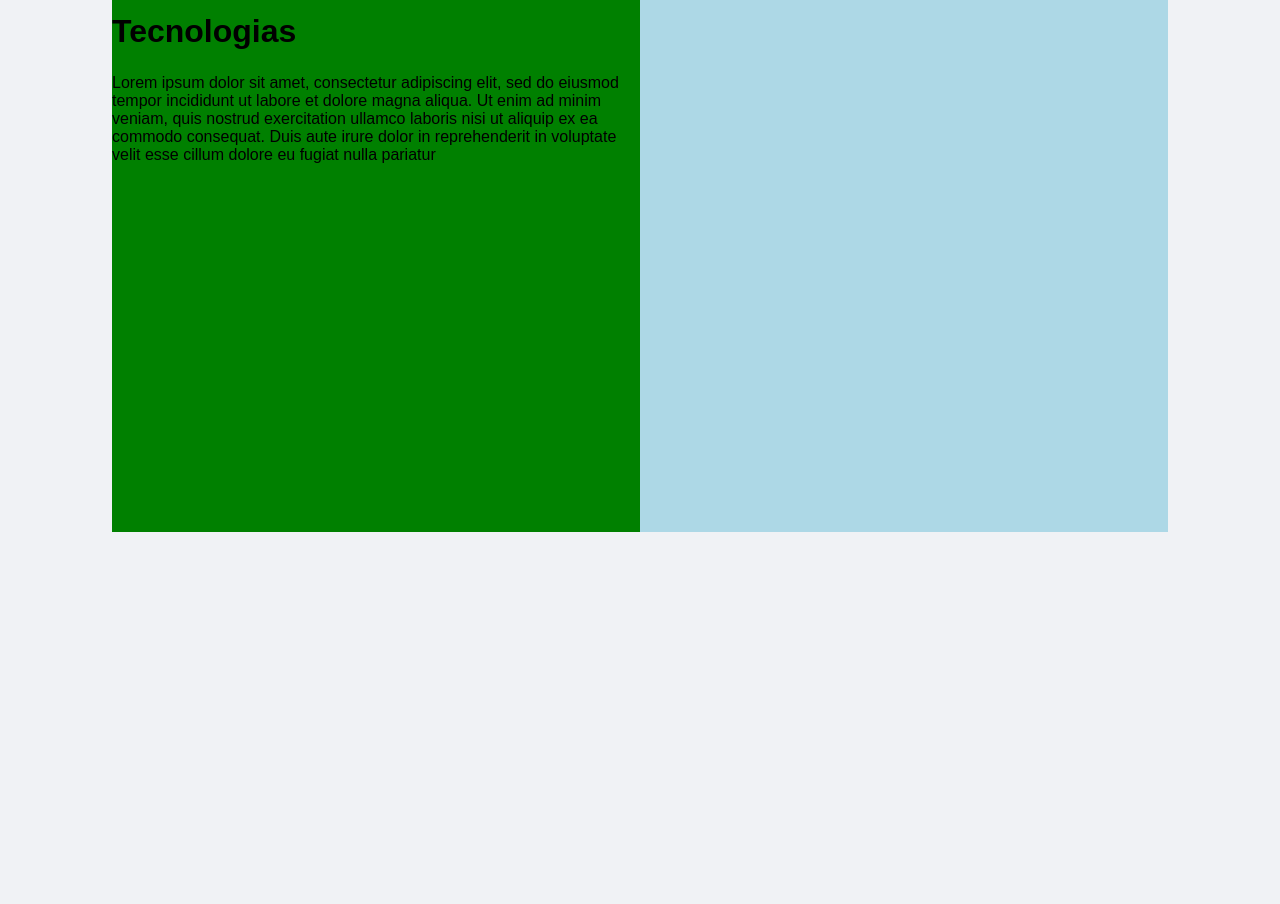
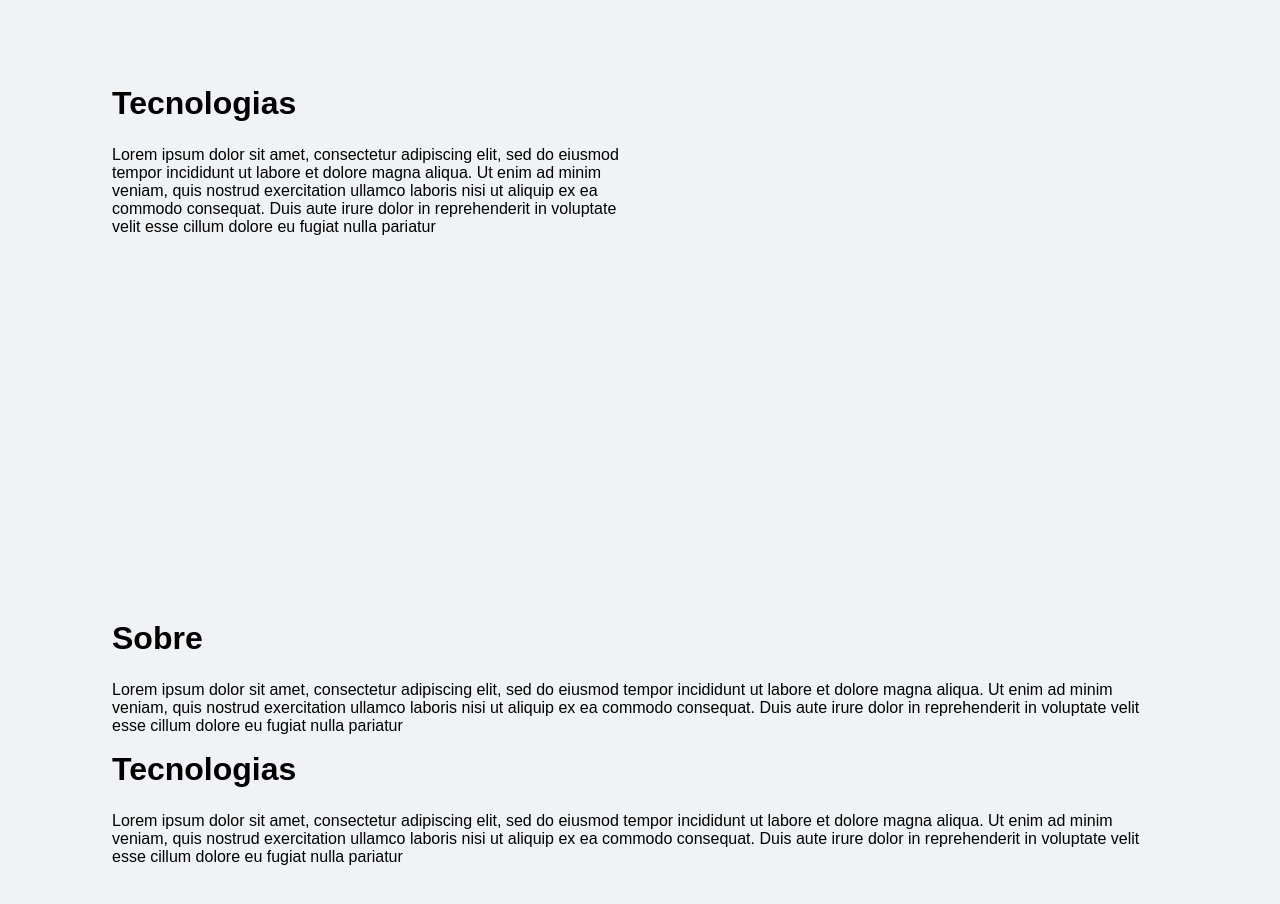
Before and after one commit to eugeniol2/MainPortfolio, a React (Create React App) app: page / in a window 1280 px wide. Shown: the part 1140-2044 px from the top of the page. Before the commit the page ends 1672 px from the top, so only its background shows below. Built offline with nearby package versions, Linux system fonts and the light colour scheme.

Commit message:
Refactor: folder structure

```diff
--- a/src/App.tsx
+++ b/src/App.tsx
@@ -1,7 +1,7 @@
 import React from 'react';
-import { HomeContent } from './components/HomeContent';
+import { Home } from './View/Home';
 
-import { NavigationBar } from './components/navigationBar';
+import { NavigationBar } from './components/NavigationBar';
 
 import { GlobalStyle, MainContainer } from './styles/global';
 
@@ -9,7 +9,7 @@ const App: React.FC = () => {
   return (
     <MainContainer>
       <NavigationBar />
-      <HomeContent />
+      <Home />
       <GlobalStyle />
     </MainContainer>
   );
--- a/src/components/AboutContent/index.tsx
+++ b/src/Pages/AboutPage/index.tsx
@@ -1,9 +1,9 @@
 import React from 'react';
 import { PageContainer } from '../../styles/global';
-import { TextBox } from '../TextBox';
+import { TextBox } from '../../components/TextBox';
 import { Container } from './styles';
 
-export const AboutContent = (): JSX.Element => {
+export const AboutPage = (): JSX.Element => {
   return (
     <PageContainer>
       <Container>
--- a/src/components/AboutContent/styles.ts
+++ b/src/Pages/AboutPage/styles.ts
@@ -2,11 +2,9 @@ import styled from 'styled-components';
 
 export const Container = styled.div`
   width: 50%;
-  background-color: red;
   display: flex;
   flex-direction: column;
   justify-content: start;
   gap: 98px;
   height: 100vh;
-  background-color: green;
 `;
--- /dev/null
+++ b/src/Pages/ExperiencePage/index.tsx
@@ -0,0 +1,30 @@
+import React from 'react';
+import { PageContainer } from '../../styles/global';
+import { TextBox } from '../../components/TextBox';
+import { Container } from './styles';
+
+export const ExperiencePage = (): JSX.Element => {
+  return (
+    <PageContainer>
+      <Container>
+        <TextBox
+          title="Sobre"
+          text="Lorem ipsum dolor sit amet, consectetur adipiscing elit, sed do eiusmod
+  tempor incididunt ut labore et dolore magna aliqua. Ut enim ad minim
+  veniam, quis nostrud exercitation ullamco laboris nisi ut aliquip ex ea
+  commodo consequat. Duis aute irure dolor in reprehenderit in voluptate
+  velit esse cillum dolore eu fugiat nulla pariatur"
+        />
+
+        <TextBox
+          title="Tecnologias"
+          text="Lorem ipsum dolor sit amet, consectetur adipiscing elit, sed do eiusmod
+  tempor incididunt ut labore et dolore magna aliqua. Ut enim ad minim
+  veniam, quis nostrud exercitation ullamco laboris nisi ut aliquip ex ea
+  commodo consequat. Duis aute irure dolor in reprehenderit in voluptate
+  velit esse cillum dolore eu fugiat nulla pariatur"
+        />
+      </Container>
+    </PageContainer>
+  );
+};
--- /dev/null
+++ b/src/Pages/ExperiencePage/styles.ts
@@ -0,0 +1,3 @@
+import styled from 'styled-components';
+
+export const Container = styled.div``;
--- a/src/View/Home/index.tsx
+++ b/src/View/Home/index.tsx
@@ -1,8 +1,29 @@
 import React from 'react';
-import { NavigationBar } from '../../components/navigationBar';
+import { PageContainer } from '../../styles/global';
+import { AboutPage } from '../../Pages/AboutPage';
+import { TextBox } from '../../components/TextBox';
+import { TextBoxContainer } from './styles';
+import { ExperiencePage } from '../../Pages/ExperiencePage';
 
-const Home: React.FC = () => {
-  return <NavigationBar />;
+export const Home: React.FC = () => {
+  return (
+    <>
+      <PageContainer>
+        <TextBoxContainer>
+          <h3>Olá, me chamo</h3>
+          <TextBox
+            title="Eugênio Araújo"
+            text="Lorem ipsum dolor sit amet, consectetur adipiscing elit, sed do eiusmod
+        tempor incididunt ut labore et dolore magna aliqua. Ut enim ad minim
+        veniam, quis nostrud exercitation ullamco laboris nisi ut aliquip ex ea
+        commodo consequat. Duis aute irure dolor in reprehenderit in voluptate
+        velit esse cillum dolore eu fugiat nulla pariatur"
+          />
+          <button type="button">Custom Order</button>
+        </TextBoxContainer>
+      </PageContainer>
+      <AboutPage />
+      <ExperiencePage />
+    </>
+  );
 };
-
-export default Home;
--- a/src/components/HomeContent/index.tsx
+++ /dev/null
@@ -1,37 +0,0 @@
-import React from 'react';
-import { MainContainer, PageContainer } from '../../styles/global';
-import { AboutContent } from '../AboutContent';
-import { TextBox } from '../TextBox';
-import { TextBoxContainer } from './styles';
-
-export const HomeContent: React.FC = () => {
-  return (
-    <>
-      <PageContainer>
-        <TextBoxContainer>
-          <h3>Olá, me chamo</h3>
-          <TextBox
-            title="Eugênio Araújo"
-            text="Lorem ipsum dolor sit amet, consectetur adipiscing elit, sed do eiusmod
-        tempor incididunt ut labore et dolore magna aliqua. Ut enim ad minim
-        veniam, quis nostrud exercitation ullamco laboris nisi ut aliquip ex ea
-        commodo consequat. Duis aute irure dolor in reprehenderit in voluptate
-        velit esse cillum dolore eu fugiat nulla pariatur"
-          />
-          <button type="button">Custom Order</button>
-        </TextBoxContainer>
-        {/* <>
-          <TextBox
-            title="Undefined"
-            text="Lorem ipsum dolor sit amet, consectetur adipiscing elit, sed do eiusmod
-        tempor incididunt ut labore et dolore magna aliqua. Ut enim ad minim
-        veniam, quis nostrud exercitation ullamco laboris nisi ut aliquip ex ea
-        commodo consequat. Duis aute irure dolor in reprehenderit in voluptate
-        velit esse cillum dolore eu fugiat nulla pariatur"
-          />
-        </> */}
-      </PageContainer>
-      <AboutContent />
-    </>
-  );
-};
--- a/src/components/navigationBar/styles.ts
+++ b/src/components/navigationBar/styles.ts
@@ -5,7 +5,6 @@ export const Container = styled.div`
   display: flex;
   align-items: center;
   justify-content: space-between;
-  background-color: green;
   top: 0;
   z-index: 100;
   position: sticky;
--- a/src/styles/global.ts
+++ b/src/styles/global.ts
@@ -82,8 +82,8 @@ export const MainContainer = styled.div`
 `;
 
 export const PageContainer = styled.div`
+  padding-top: 72px;
   display: flex;
   flex-direction: column;
   height: 100vh;
-  background-color: lightblue;
 `;
```
Also changed, not shown: src/View/Home/styles.tsx (renamed from src/components/HomeContent/styles.tsx).
